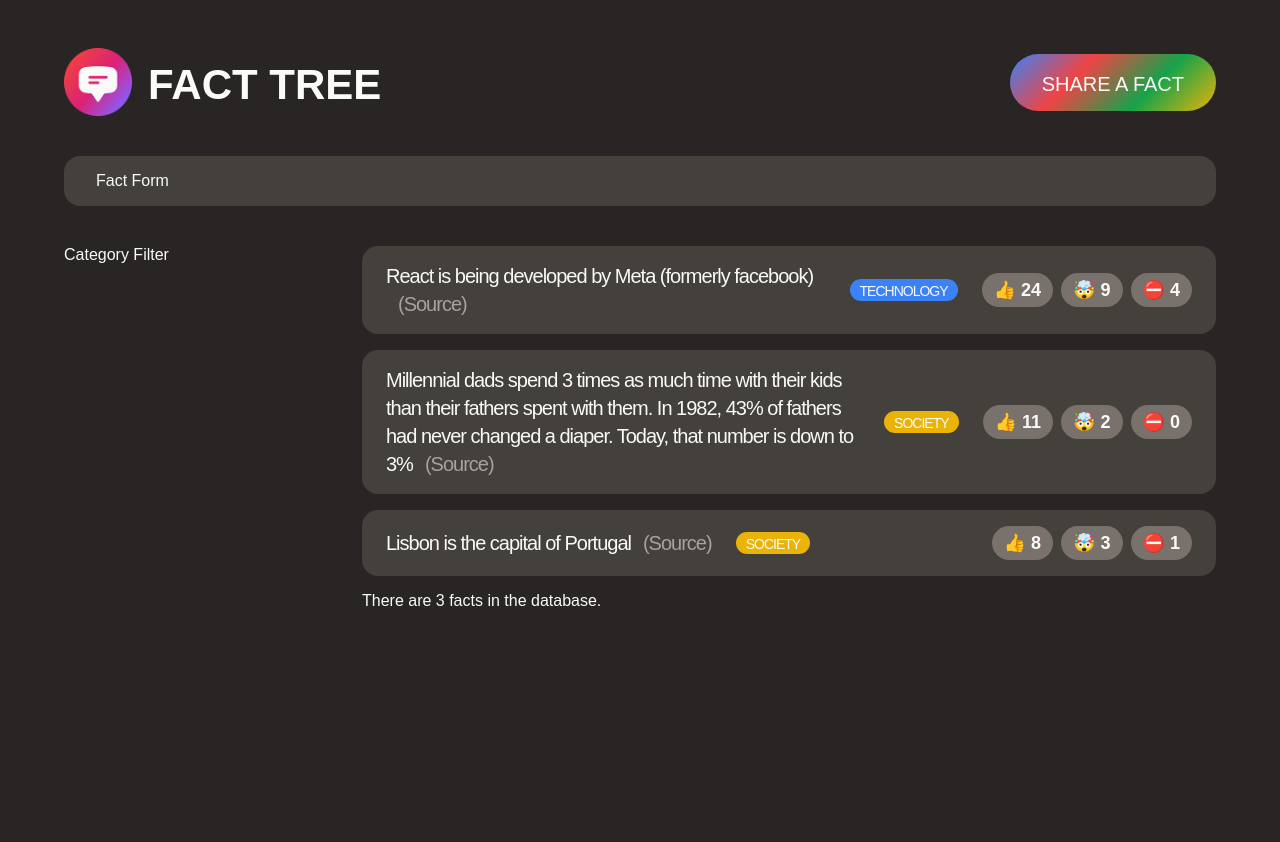
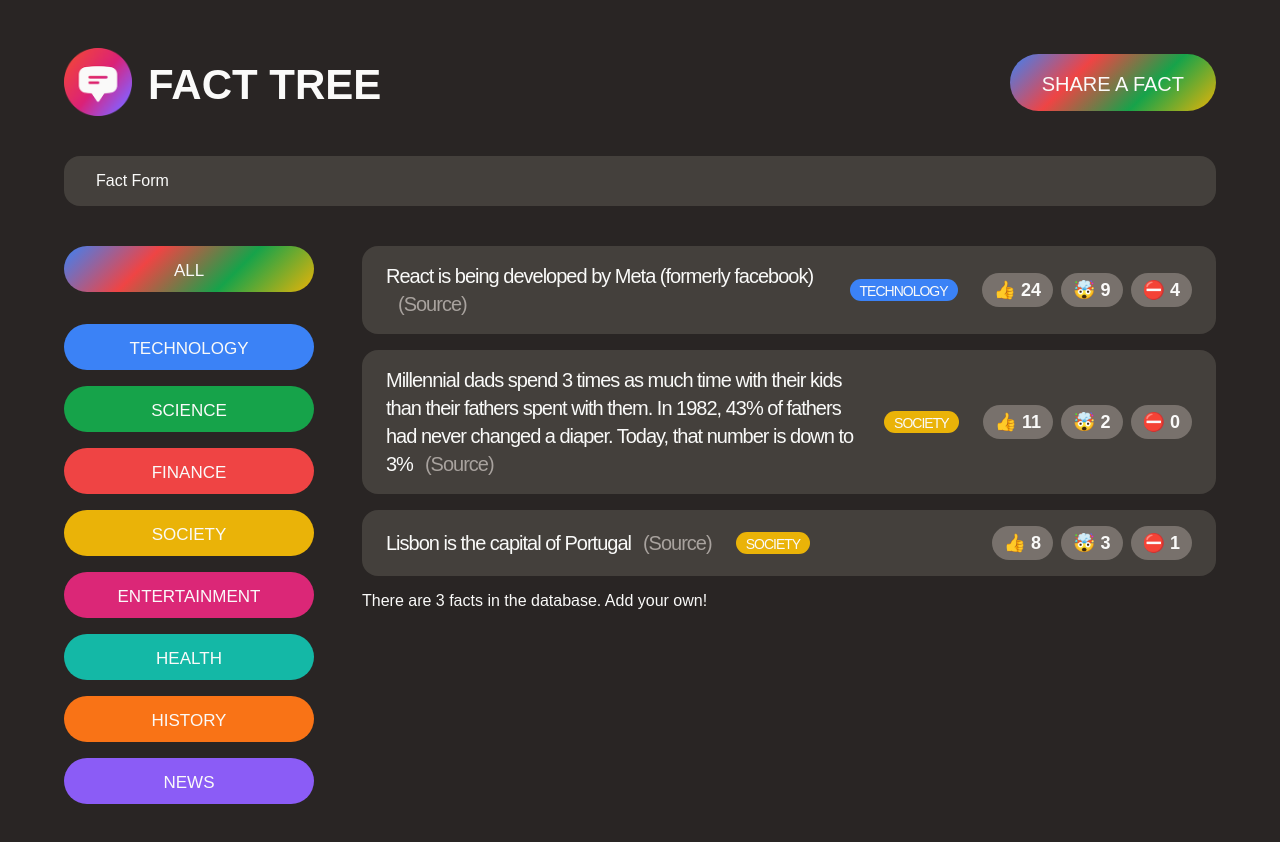
Before and after one commit to zubbyzillion/Facts-tree, a React (Create React App) app in the folder facts-tree/: page / in a window 1280 px wide. Shown: the top 842 px of the page. Before the commit the page ends 800 px from the top, so only its background shows below. Built offline with nearby package versions, Linux system fonts and the light colour scheme; a web font is replaced by a local one.

Commit message:
Rendered categoriesList

```diff
--- a/facts-tree/src/App.js
+++ b/facts-tree/src/App.js
@@ -1,15 +1,5 @@
 import "./style.css";
 
-const CATEGORIES = [
-  { name: "technology", color: "#3b82f6" },
-  { name: "science", color: "#16a34a" },
-  { name: "finance", color: "#ef4444" },
-  { name: "society", color: "#eab308" },
-  { name: "entertainment", color: "#db2777" },
-  { name: "health", color: "#14b8a6" },
-  { name: "history", color: "#f97316" },
-  { name: "news", color: "#8b5cf6" },
-];
 
 const initialFacts = [
   {
@@ -74,9 +64,31 @@
   return <form className="fact-form">Fact Form</form>;
 }
 
+const CATEGORIES = [
+  { name: "technology", color: "#3b82f6" },
+  { name: "science", color: "#16a34a" },
+  { name: "finance", color: "#ef4444" },
+  { name: "society", color: "#eab308" },
+  { name: "entertainment", color: "#db2777" },
+  { name: "health", color: "#14b8a6" },
+  { name: "history", color: "#f97316" },
+  { name: "news", color: "#8b5cf6" },
+];
 
 function CategoryFilter() {
-  return <aside>Category Filter</aside>;
+  return (
+    <aside>
+      <ul>
+        <li className="category"><button className="btn btn-all-categories">All</button></li>
+
+        {CATEGORIES.map((cat) =>
+          <li key={cat.name} className="category">
+            <button className="btn btn-category" style={{ backgroundColor: cat.color }}>{cat.name}</button>
+          </li>
+        )}
+      </ul>
+    </aside>
+  )
 }
 
 function FactList() {
@@ -84,13 +96,16 @@
 
   const facts = initialFacts;
 
-  return <section><ul className="facts-list"></ul>{
-    facts.map((fact => (
-      <Fact key={fact.id} fact={fact} />
-      )))
-  }
-  <p>There are {facts.length} facts in the database.</p>
-  </section>;
+  return (
+    <section>
+      <ul className="facts-list"></ul>{
+      facts.map((fact => (
+        <Fact key={fact.id} fact={fact} />
+        )))
+    }
+    <p>There are {facts.length} facts in the database. Add your own!</p>
+    </section>
+  )
 }
 
 function Fact({ fact }) {
```
